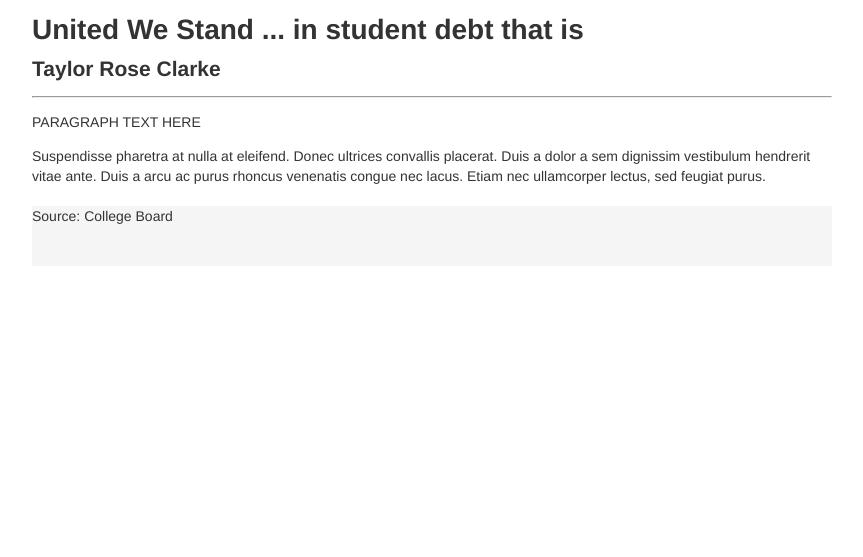
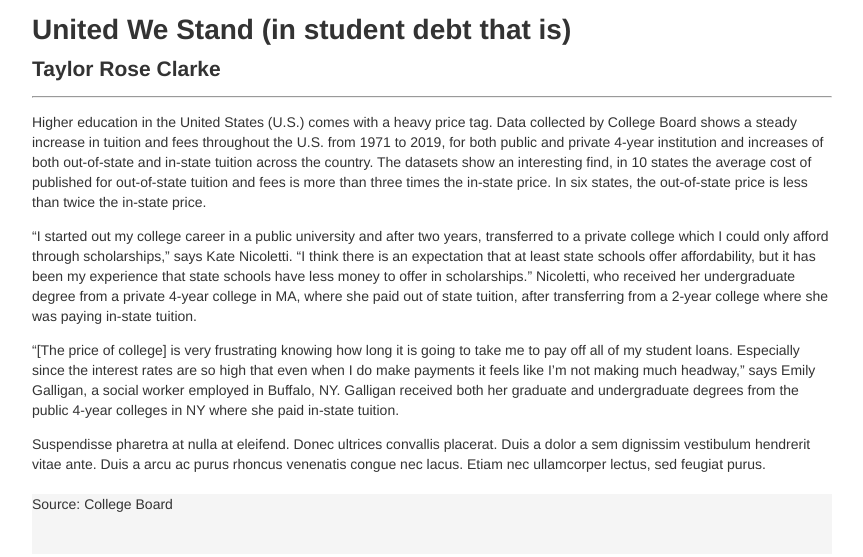
Before and after one commit to taylorrclarke/taylorrclarke.github.io, a plain HTML site: page index.html in a window 1280 px wide. Shown: the whole page, without its empty margins (208-1071 px from the left). Drawn offline with Linux system fonts and the light colour scheme.

Commit message:
Update index.html

```diff
--- a/index.html
+++ b/index.html
@@ -233,12 +233,16 @@ width: 800px;
       <!-- Begin page content -->
       <div class="container">
         <div class="page-header">
-          <h1>United We Stand ... in student debt that is</h1>
+          <h1>United We Stand (in student debt that is)</h1>
           <h2>Taylor Rose Clarke </h2>
           <hr>
         </div>
-<p>
-          PARAGRAPH TEXT HERE
+<p> Higher education in the United States (U.S.) comes with a heavy price tag. Data collected by College Board shows a steady increase in tuition and fees throughout the U.S. from 1971 to 2019, for both public and private 4-year institution and increases of both out-of-state and in-state tuition across the country. The datasets show an interesting find, in 10 states the average cost of published for out-of-state tuition and fees is more than three times the in-state price. In six states, the out-of-state price is less than twice the in-state price. </p>
+
+<p> “I started out my college career in a public university and after two years, transferred to a private college which I could only afford through scholarships,” says Kate Nicoletti. “I think there is an expectation that at least state schools offer affordability, but it has been my experience that state schools have less money to offer in scholarships.” Nicoletti, who received her undergraduate degree from a private 4-year college in MA, where she paid out of state tuition, after transferring from a 2-year college where she was paying in-state tuition. </p>
+
+<p> “[The price of college] is very frustrating knowing how long it is going to take me to pay off all of my student loans. Especially since the interest rates are so high that even when I do make payments it feels like I’m not making much headway,” says Emily Galligan, a social worker employed in Buffalo, NY. Galligan received both her graduate and undergraduate degrees from the public 4-year colleges in NY where she paid in-state tuition.</p>
+
 </p>
 <p>
           Suspendisse pharetra at nulla at eleifend. Donec ultrices convallis placerat. Duis a dolor a sem dignissim vestibulum hendrerit vitae ante. Duis a arcu ac purus rhoncus venenatis congue nec lacus. Etiam nec ullamcorper lectus, sed feugiat purus.
```
